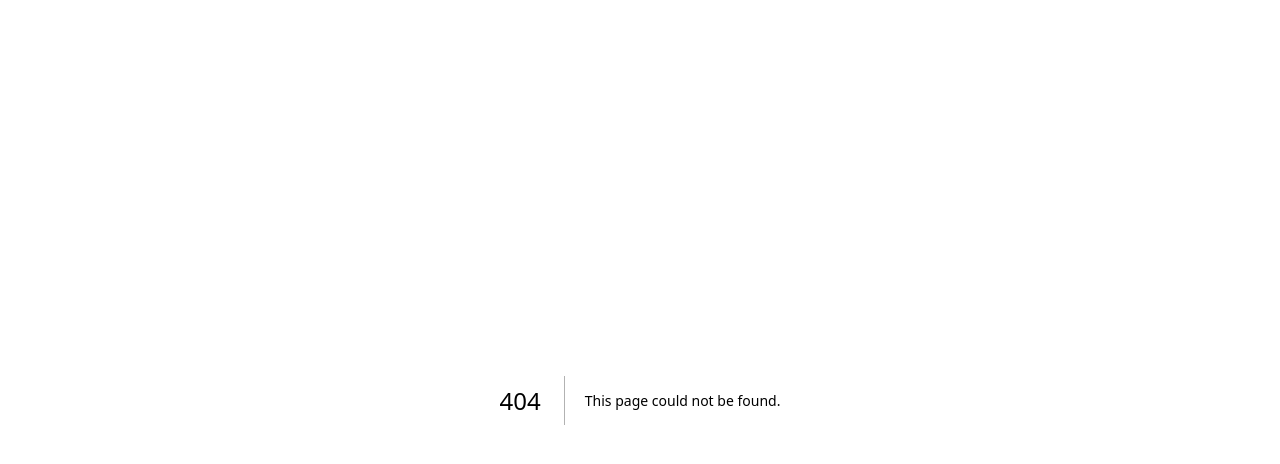
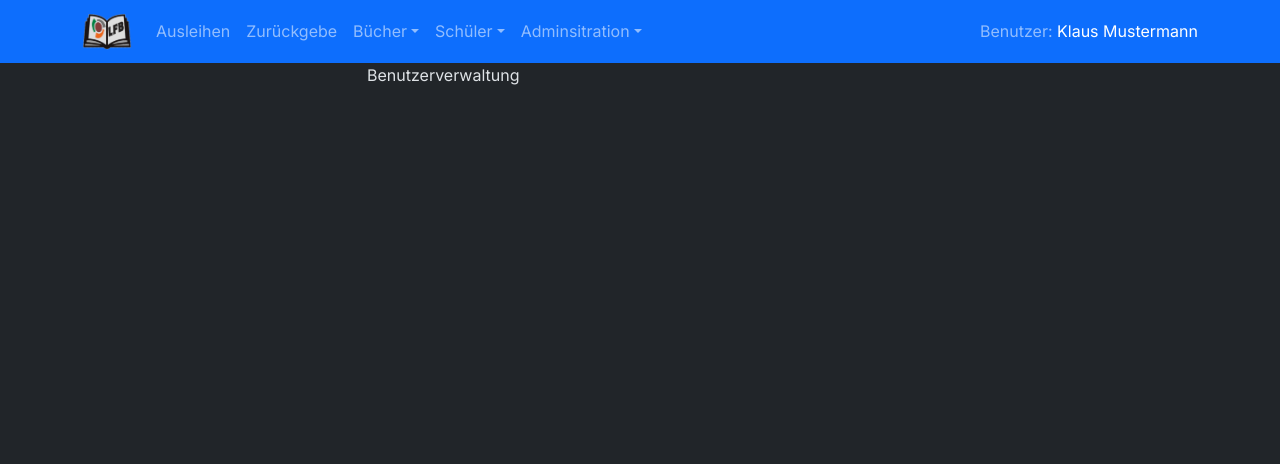
Before and after one commit to blackbyte9/lfs-next, a Next.js app: page /admin/users in a window 1280 px wide. Before the commit this address had no page. Shown: the top 464 px of the page. Built offline with nearby package versions, Linux system fonts and the light colour scheme.

Commit message:
Add dummy pages for navigation

```diff
--- /dev/null
+++ b/src/app/admin/users/page.tsx
@@ -0,0 +1,8 @@
+
+export default function Home() {
+  return (
+    <>
+    Benutzerverwaltung
+    </>
+  );
+}
--- a/src/ui/nav.tsx
+++ b/src/ui/nav.tsx
@@ -6,6 +6,7 @@ import Nav from 'react-bootstrap/Nav';
 import Navbar from 'react-bootstrap/Navbar';
 import Image from 'react-bootstrap/Image';
 import NavDropdown from 'react-bootstrap/esm/NavDropdown';
+import Link from 'next/link';
 
 export default function NavLinks() {
     useEffect(() => {
@@ -15,27 +16,27 @@ export default function NavLinks() {
     return(
         <Navbar collapseOnSelect expand="lg" bg="primary" data-bs-theme="dark">
             <Container>
-                <Navbar.Brand href="#home"><Image src="logo.png" alt="" width="50" height="50" fluid /></Navbar.Brand>
+                <Navbar.Brand href="#home"><Image src="/logo.png" alt="" width="50" height="50" fluid /></Navbar.Brand>
                 <Navbar.Toggle aria-controls="responsive-navbar-nav" />
                 <Navbar.Collapse id="responsive-navbar-nav">
                     <Nav className="me-auto" >
-                    <Nav.Link href="#home">Ausleihen</Nav.Link>
-                    <Nav.Link href="#home">Zurückgebe</Nav.Link>
+                    <Nav.Link href="/lfb/lease">Ausleihen</Nav.Link>
+                    <Nav.Link href="/lfb/return">Zurückgebe</Nav.Link>
                     <NavDropdown title="Bücher" id="collapsible-nav-dropdown">
-                        <NavDropdown.Item href="#action/3.1">Büchertypen</NavDropdown.Item>
-                        <NavDropdown.Item href="#action/3.2">Bücherliste</NavDropdown.Item>
+                        <NavDropdown.Item href="/lfb/books">Büchertypen</NavDropdown.Item>
+                        <NavDropdown.Item href="/lfb/books/items">Bücherliste</NavDropdown.Item>
                     </NavDropdown>
                     <NavDropdown title="Schüler" id="collapsible-nav-dropdown">
-                        <NavDropdown.Item href="#action/3.1">Schülerliste</NavDropdown.Item>
-                        <NavDropdown.Item href="#action/3.2">Ausleihen</NavDropdown.Item>
+                        <NavDropdown.Item href="/lfb/students">Schülerliste</NavDropdown.Item>
+                        <NavDropdown.Item href="/lfb/students/info/leases">Ausleihen</NavDropdown.Item>
                         <NavDropdown.Divider />
-                        <NavDropdown.Item href="#action/3.2">Schülerliste importieren</NavDropdown.Item>
+                        <NavDropdown.Item href="/admin/students/import">Schülerliste importieren</NavDropdown.Item>
                     </NavDropdown>
                     <NavDropdown title="Adminsitration" id="collapsible-nav-dropdown">
-                        <NavDropdown.Item href="#action/3.1">Helferzugang</NavDropdown.Item>
+                        <NavDropdown.Item href="/admin/users">Helferzugang</NavDropdown.Item>
                         <NavDropdown.Divider />
-                        <NavDropdown.Item href="#action/3.1">Import</NavDropdown.Item>
-                        <NavDropdown.Item href="#action/3.1">Export</NavDropdown.Item>
+                        <NavDropdown.Item href="/admin/data/import">Import</NavDropdown.Item>
+                        <NavDropdown.Item href="/admin/data/export">Export</NavDropdown.Item>
                     </NavDropdown>
                     </Nav>
                 </Navbar.Collapse>
```
Also changed, not shown: src/app/admin/data/export/page.tsx (added, +8 -0 lines), src/app/admin/data/import/page.tsx (added, +8 -0 lines), src/app/admin/students/import/page.tsx (added, +8 -0 lines), src/app/lfb/books/items/page.tsx (added, +8 -0 lines), src/app/lfb/books/page.tsx (added, +8 -0 lines), src/app/lfb/lease/page.tsx (added, +8 -0 lines), src/app/lfb/return/page.tsx (added, +8 -0 lines), src/app/lfb/students/info/leases/page.tsx (added, +8 -0 lines), src/app/lfb/students/page.tsx (added, +8 -0 lines).
